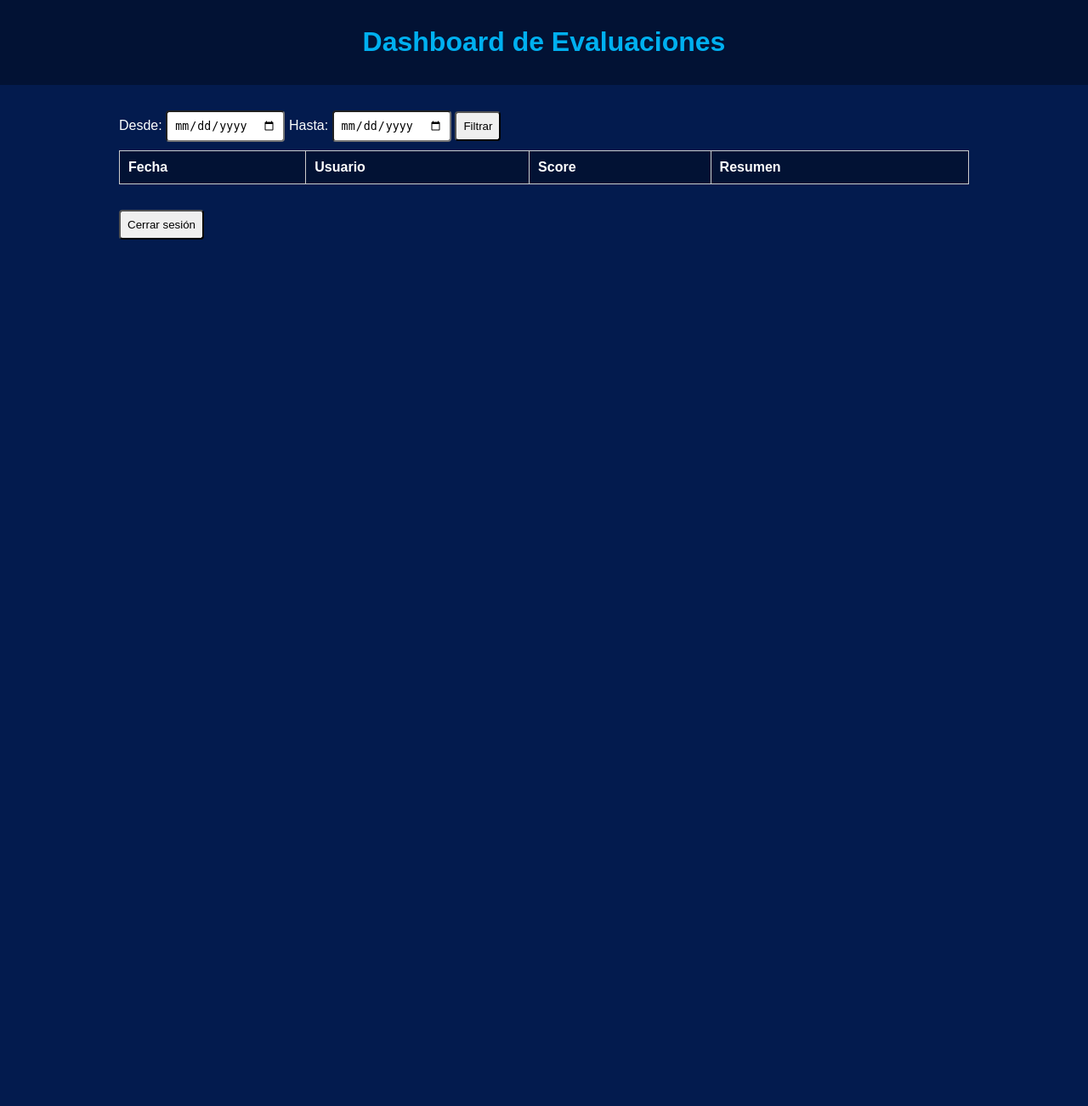
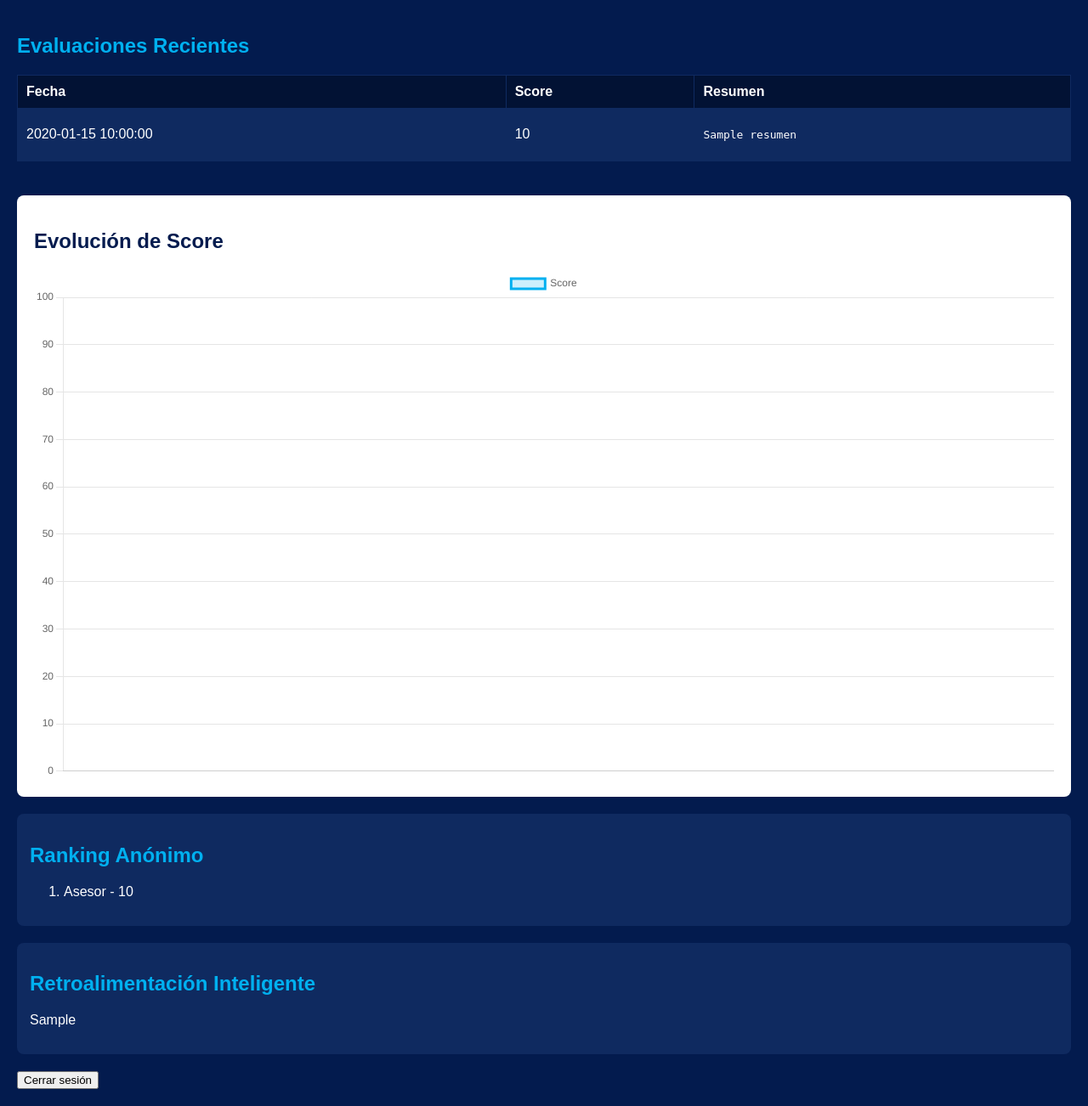
Before and after one commit to ADNRevelstoke/qa-callcenter-adn, a Flask app: template templates/dashboard.html in a window 1280 px wide. Shown: the whole page at 85% size. Before the commit the page ends 282 px from the top, so only its background shows below. Run offline with Flask 3, Linux system fonts and the light colour scheme; the template is opened without the code that fills it: most values are stand-ins (such as "Sample title", 1, 10 or a date in 2020); lists and menus that the app fills with data are empty; parts of the project's set-up code (start-up, migrations or seed data) failed here and were passed over.

Commit message:
🚀 Dashboard por asesor con historial, ranking y retroalimentación IA personalizada

```diff
--- a/app.py
+++ b/app.py
@@ -151,7 +151,17 @@ Transcripción real:
         score_match = re.search(r"(\d{1,3})%", resultado)
         score = score_match.group(1) + "%" if score_match else "N/A"
 
+        # Guarda en archivo local (por compatibilidad con dashboard actual)
         guardar_en_historial(session["usuario"], ejecutivo, score, resultado)
+
+        # Guarda en Firestore para persistencia y futuros análisis
+        db.collection("evaluaciones").add({
+            "fecha": datetime.now().isoformat(),
+            "evaluador": session.get("usuario", "desconocido"),
+            "evaluado": ejecutivo,
+            "score": score,
+            "resumen": resultado
+        })
         return render_template("index.html", segments=segments, resultado=resultado, usuarios=get_ejecutivos())
 
     return render_template("index.html", segments=None, resultado=None, usuarios=get_ejecutivos())
@@ -165,17 +175,115 @@ def dashboard():
     if "usuario" not in session:
         return redirect(url_for("login"))
 
-    doc = db.collection("usuarios").document(session["usuario"]).get()
-    nombre = doc.to_dict().get("nombre", "Desconocido") if doc.exists else "Desconocido"
+    usuario = session["usuario"]
+    rol = session.get("rol", "")
 
-    try:
-        with open(HISTORIAL_FILE, "r") as f:
-            historial = json.load(f)
-    except FileNotFoundError:
-        historial = []
+    # Leer evaluaciones desde Firestore
+    docs = db.collection("evaluaciones").where("evaluado", "==", usuario).stream()
+    historial = []
+    for doc in docs:
+        data = doc.to_dict()
+        historial.append({
+            "fecha": data.get("fecha", ""),
+            "score": data.get("score", "NA"),
+            "resumen": data.get("resumen", "")
+        })
 
-    personales = [h for h in historial if h["evaluado"] == nombre]
-    return render_template("dashboard.html", historial=personales, nombre=nombre)
+    # Calcular promedio y ranking ciego
+    docs_todos = db.collection("evaluaciones").stream()
+    scores_por_usuario = {}
+    for doc in docs_todos:
+        d = doc.to_dict()
+        eval_user = d.get("evaluado", "")
+        score = d.get("score", "").replace('%', '')
+        if eval_user and score.isdigit():
+            scores_por_usuario.setdefault(eval_user, []).append(int(score))
+
+    ranking = sorted(
+        [(user, sum(scores) // len(scores)) for user, scores in scores_por_usuario.items()],
+        key=lambda x: x[1],
+        reverse=True
+    )
+
+    posicion = next((i+1 for i, (user, _) in enumerate(ranking) if user == usuario), "Sin ranking")
+
+    return render_template("dashboard.html", historial=historial, ranking=ranking, mi_posicion=posicion)
+
+@app.route("/dashboard")
+def dashboard():
+    if "usuario" not in session:
+        return redirect(url_for("login"))
+
+    nombre = session["usuario"]
+    if "usuario" not in session:
+        return redirect(url_for("login"))
+
+    # Obtener todas las evaluaciones de Firestore para el asesor
+    docs = db.collection("evaluaciones").where("evaluado", "==", nombre).order_by("fecha", direction=firestore.Query.DESCENDING).stream()
+
+    historial = []
+    scores = []
+    fechas = []
+
+    for doc in docs:
+        data = doc.to_dict()
+        historial.append(data)
+        scores.append(int(data.get("score", "0").replace("%", "")))
+        fechas.append(data.get("fecha", "")[:10])  # Solo la fecha sin hora
+
+    # Calcular promedio del asesor
+    promedio_asesor = sum(scores) / len(scores) if scores else 0
+
+    # Obtener todos los promedios para calcular ranking
+    all_docs = db.collection("evaluaciones").stream()
+    promedios_por_asesor = {}
+
+    for doc in all_docs:
+        d = doc.to_dict()
+        ev = d.get("evaluado", "")
+        s = int(d.get("score", "0").replace("%", ""))
+        if ev not in promedios_por_asesor:
+            promedios_por_asesor[ev] = []
+        promedios_por_asesor[ev].append(s)
+
+    ranking = sorted(
+        [(k, sum(v) / len(v)) for k, v in promedios_por_asesor.items()],
+        key=lambda x: x[1],
+        reverse=True
+    )
+
+    posicion = next((i + 1 for i, r in enumerate(ranking) if r[0] == nombre), None)
+
+    # Generar retroalimentación con OpenAI
+    prompt = f"""
+Eres un coach experto en evaluación de calidad en call centers. Con base en las siguientes evaluaciones previas del asesor '{nombre}', genera un resumen de retroalimentación constructiva. Menciona fortalezas, áreas a mejorar y un consejo accionable.
+
+Evaluaciones previas:
+{[h['resumen'] for h in historial[:5]]}  # máximo 5 más recientes
+"""
+
+    import openai
+    openai.api_key = os.getenv("OPENAI_API_KEY")
+
+    retro_ai = openai.ChatCompletion.create(
+        model="gpt-4",
+        messages=[
+            {"role": "system", "content": "Eres un experto en evaluación de calidad."},
+            {"role": "user", "content": prompt}
+        ]
+    ).choices[0].message['content']
+
+    return render_template("dashboard.html",
+        nombre=nombre,
+        usuario=nombre,
+        historial=historial,
+        fechas=fechas,
+        scores=scores,
+        promedio=int(promedio_asesor),
+        posicion=posicion,
+        ranking=[{"usuario": r[0], "score": int(r[1])} for r in ranking],
+        retro_ai=retro_ai
+    )
 
 @app.route("/historial")
 def historial():
--- a/templates/dashboard.html
+++ b/templates/dashboard.html
@@ -1,121 +1,113 @@
-<!DOCTYPE html>
-<html lang="es">
+<!doctype html>
+<html>
 <head>
-  <meta charset="UTF-8">
-  <title>Dashboard de Evaluaciones</title>
+  <title>Dashboard del Asesor</title>
+  <script src="https://cdn.jsdelivr.net/npm/chart.js"></script>
   <style>
     body {
       font-family: Arial, sans-serif;
       background-color: #031b4e;
       color: white;
       margin: 0;
-      padding: 0;
-    }
-    header {
-      background-color: #021234;
-      padding: 10px;
-      text-align: center;
-    }
-    .container {
-      max-width: 1000px;
-      margin: auto;
       padding: 20px;
     }
-    h1 {
+    h2 {
       color: #00b0f0;
     }
     table {
       width: 100%;
       border-collapse: collapse;
-      background-color: #0f2a60;
+      margin-top: 20px;
     }
     th, td {
+      border: 1px solid #0f2a60;
       padding: 10px;
-      border: 1px solid #ccc;
-      color: white;
       text-align: left;
     }
     th {
       background-color: #021234;
     }
-    input, button {
-      margin: 10px 0;
-      padding: 8px;
-      border-radius: 4px;
+    tr:nth-child(even) {
+      background-color: #0f2a60;
     }
-    .logout {
+    .retro-box, .ranking-box {
+      background-color: #0f2a60;
+      padding: 15px;
+      border-radius: 8px;
       margin-top: 20px;
+    }
+    .chart-container {
+      margin-top: 40px;
+      background-color: white;
+      border-radius: 8px;
+      padding: 20px;
     }
   </style>
 </head>
 <body>
-  <header>
-    <h1>Dashboard de Evaluaciones</h1>
-  </header>
-  <div class="container">
-    <label for="desde">Desde: </label>
-    <input type="date" id="desde">
-    <label for="hasta">Hasta: </label>
-    <input type="date" id="hasta">
-    <button onclick="filtrar()">Filtrar</button>
-
-    <table id="tabla">
-      <thead>
+  <h2>Evaluaciones Recientes</h2>
+  <table>
     <tr>
       <th>Fecha</th>
-          <th>Usuario</th>
       <th>Score</th>
       <th>Resumen</th>
     </tr>
-      </thead>
-      <tbody></tbody>
+    {% for entrada in historial %}
+    <tr>
+      <td>{{ entrada.fecha }}</td>
+      <td>{{ entrada.score }}</td>
+      <td><pre>{{ entrada.resumen }}</pre></td>
+    </tr>
+    {% endfor %}
   </table>
 
-    <div class="logout">
-      <form method="GET" action="/logout">
-        <button type="submit">Cerrar sesión</button>
-      </form>
-    </div>
+  <div class="chart-container">
+    <h2 style="color:#031b4e">Evolución de Score</h2>
+    <canvas id="scoreChart"></canvas>
   </div>
 
+  <div class="ranking-box">
+    <h2>Ranking Anónimo</h2>
+    <ol>
+      {% for r in ranking %}
+        <li>{{ 'Tú' if r.usuario == usuario else 'Asesor' }} - {{ r.score }}</li>
+      {% endfor %}
+    </ol>
+  </div>
+
+  <div class="retro-box">
+    <h2>Retroalimentación Inteligente</h2>
+    <p>{{ retro_ai }}</p>
+  </div>
+
+  <form method="GET" action="{{ url_for('logout') }}">
+    <button type="submit" style="margin-top: 20px">Cerrar sesión</button>
+  </form>
+
   <script>
-    let datos = [];
-
-    async function cargarDatos() {
-      const res = await fetch('/static/historial.json');
-      datos = await res.json();
-      mostrarTabla(datos);
+    const ctx = document.getElementById('scoreChart').getContext('2d');
+    const scoreChart = new Chart(ctx, {
+      type: 'line',
+      data: {
+        labels: {{ fechas | safe }},
+        datasets: [{
+          label: 'Score',
+          data: {{ scores | safe }},
+          borderColor: '#00b0f0',
+          backgroundColor: 'rgba(0,176,240,0.2)',
+          fill: true,
+          tension: 0.3
+        }]
+      },
+      options: {
+        scales: {
+          y: {
+            beginAtZero: true,
+            max: 100
           }
-
-    function mostrarTabla(filas) {
-      const tbody = document.querySelector("#tabla tbody");
-      tbody.innerHTML = "";
-      filas.forEach(f => {
-        const tr = document.createElement("tr");
-        tr.innerHTML = `
-          <td>${f.fecha}</td>
-          <td>${f.usuario}</td>
-          <td>${f.score}</td>
-          <td>${f.resumen.replaceAll('\n', '<br>')}</td>
-        `;
-        tbody.appendChild(tr);
+        }
+      }
     });
-    }
-
-    function filtrar() {
-      const desde = document.getElementById("desde").value;
-      const hasta = document.getElementById("hasta").value;
-      const desdeFecha = desde ? new Date(desde) : null;
-      const hastaFecha = hasta ? new Date(hasta) : null;
-
-      const filtrados = datos.filter(f => {
-        const fechaEval = new Date(f.fecha);
-        return (!desdeFecha || fechaEval >= desdeFecha) && (!hastaFecha || fechaEval <= hastaFecha);
-      });
-      mostrarTabla(filtrados);
-    }
-
-    cargarDatos();
   </script>
 </body>
 </html>
```
Lines whose indentation alone changed are shown as unchanged.
